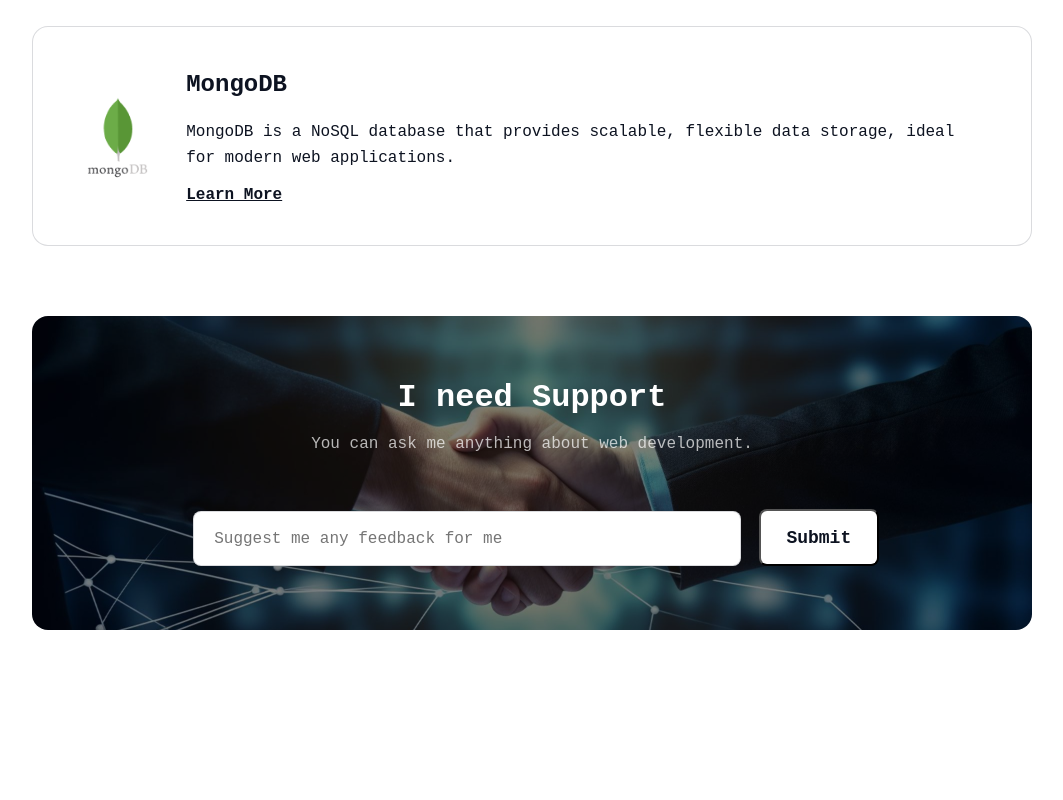
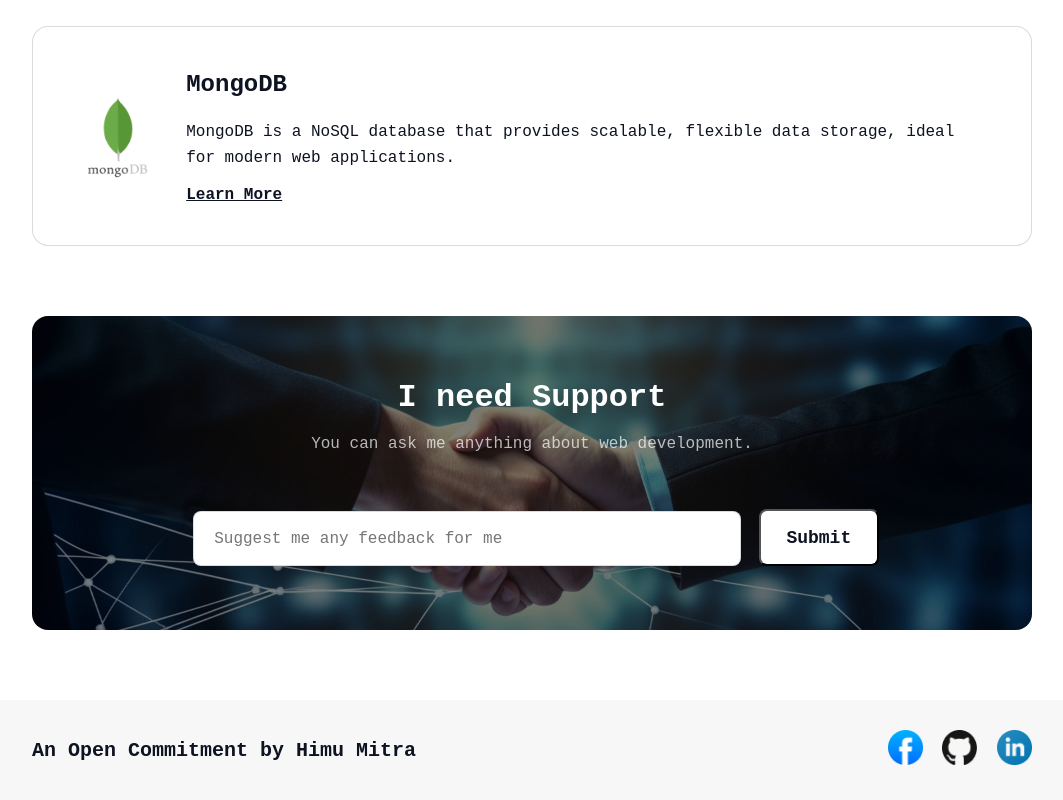
Before and after one commit to himu-mitra/Portfolio-Website-With-HTML-CSS, a plain HTML site: page index.html in a window 1280 px wide. Shown: the part 4250-5050 px from the top of the page, without its empty margins (108-1171 px from the left). Before the commit the page ends 4950 px from the top, so only its background shows below. Drawn offline with Linux system fonts and the light colour scheme; a web font is replaced by a local one.

Commit message:
Footer Section Added

```diff
--- a/index.html
+++ b/index.html
@@ -50,7 +50,8 @@
                         I will do coding and change the world by creating impactful,
                         innovative, and transformative solutions.
                     </p>
-                    <a href="https://medium.com/@coderacademy/how-to-change-the-world-by-learning-to-code-e92c356cc692" target="_blank">Learn More</a>
+                    <a href="https://medium.com/@coderacademy/how-to-change-the-world-by-learning-to-code-e92c356cc692"
+                        target="_blank">Learn More</a>
                 </div>
 
                 <img src="./images/Layer_1.png" alt="Image of a working developer" />
@@ -61,7 +62,8 @@
                 <div class="web-development-reason-content">
                     <h1>I will help People by creating Modern Web System.</h1>
                     <p>I will help people by creating efficient, modern web systems.</p>
-                    <a href="https://stackoverflow.com/questions/69160880/architecture-of-a-modern-web-app-with-a-lot-of-pages" target="_blank">Learn More</a>
+                    <a href="https://stackoverflow.com/questions/69160880/architecture-of-a-modern-web-app-with-a-lot-of-pages"
+                        target="_blank">Learn More</a>
                 </div>
             </div>
 
@@ -72,7 +74,8 @@
                         I will make modern applications that improve efficiency, enhance
                         user experiences, and solve real-world problems.
                     </p>
-                    <a href="https://www.strata.io/blog/app-identity-modernization/what-does-it-mean-modern-app/" target="_blank">Learn More</a>
+                    <a href="https://www.strata.io/blog/app-identity-modernization/what-does-it-mean-modern-app/"
+                        target="_blank">Learn More</a>
                 </div>
 
                 <img src="./images/Group-4.png" alt="Image of a working developer" />
@@ -103,7 +106,8 @@
         <section class="my-current-target-container">
             <div class="my-current-target-content">
                 <h1>My Current Target</h1>
-                <p>My current target is mastering HTML, CSS, and JavaScript to build engaging and responsive web applications.</p>
+                <p>My current target is mastering HTML, CSS, and JavaScript to build engaging and responsive web
+                    applications.</p>
             </div>
 
             <div class="my-current-target-items-container">
@@ -131,10 +135,11 @@
         <!-- My Current Target SECTION END -->
 
         <!-- My Next Target SECTION START  -->
-         <section class="my-next-target-container">
+        <section class="my-next-target-container">
             <div class="my-next-target-content">
                 <h1>My Next Target</h1>
-                <p>My next target is mastering ReactJS, NodeJS, and MongoDB to develop dynamic, full-stack web applications.</p>
+                <p>My next target is mastering ReactJS, NodeJS, and MongoDB to develop dynamic, full-stack web
+                    applications.</p>
             </div>
 
             <div class="my-next-target-items-container">
@@ -142,7 +147,8 @@
                 <div class="my-next-target-items-content">
                     <h1>ReactJS</h1>
                     <p>
-                        ReactJS is a JavaScript library for building user interfaces, focusing on efficient rendering and component-based architecture.
+                        ReactJS is a JavaScript library for building user interfaces, focusing on efficient rendering
+                        and component-based architecture.
                     </p>
                     <a href="https://react.dev/learn" target="_blank">Learn More</a>
                 </div>
@@ -153,9 +159,11 @@
                 <div class="my-next-target-items-content">
                     <h1>NodeJS</h1>
                     <p>
-                        Node.js enables server-side JavaScript, allowing scalable, high-performance network applications.
+                        Node.js enables server-side JavaScript, allowing scalable, high-performance network
+                        applications.
                     </p>
-                    <a href="https://nodejs.org/en/learn/getting-started/introduction-to-nodejs" target="_blank">Learn More</a>
+                    <a href="https://nodejs.org/en/learn/getting-started/introduction-to-nodejs" target="_blank">Learn
+                        More</a>
                 </div>
             </div>
 
@@ -164,12 +172,13 @@
                 <div class="my-next-target-items-content">
                     <h1>MongoDB</h1>
                     <p>
-                        MongoDB is a NoSQL database that provides scalable, flexible data storage, ideal for modern web applications.
+                        MongoDB is a NoSQL database that provides scalable, flexible data storage, ideal for modern web
+                        applications.
                     </p>
                     <a href="https://www.mongodb.com/" target="_blank">Learn More</a>
                 </div>
             </div>
-         </section>
+        </section>
         <!-- My Next Target SECTION END  -->
 
         <!-- I need Support SECTION START -->
@@ -187,8 +196,26 @@
         <!-- I need Support SECTION END -->
     </main>
 
-    <footer></footer>
+    <!-- FOOTER SECTION START -->
+    <footer>
+        <div class="footer-item-container">
+            <p>An Open Commitment by Himu Mitra</p>
+            <div class="footer-item-social">
+                <a href="https://www.facebook.com/himu.mitra.pinak" target="_blank">
+                    <img class="footer-item-social-img" src="./images/facebook.png" alt="Facebook Image">
+                </a>
 
+                <a href="https://github.com/himu-mitra" target="_blank">
+                    <img class="footer-item-social-img" src="./images/github.png" alt="github Image">
+                </a>
+
+                <a href="https://www.linkedin.com/login?fromSignIn=true&trk=guest_homepage-basic_nav-header-signin" target="_blank">
+                    <img class="footer-item-social-img" src="./images/linkedin-icon-1.png" alt="Linkedin Image">
+                </a>
+            </div>
+        </div>
+    </footer>
+    <!-- FOOTER SECTION END -->
 </body>
 
 </html>
--- a/styles/style.css
+++ b/styles/style.css
@@ -453,3 +453,37 @@
   font-weight: 600;
 }
 /* I need Support SECTION END */
+
+/* FOOTER SECTION START */
+footer {
+  height: 100px;
+  background: rgba(13, 19, 33, 0.03);
+  display: flex;
+  justify-content: center;
+}
+
+.footer-item-container {
+  width: 1000px;
+  height: auto;
+  margin: auto;
+  display: flex;
+  justify-content: space-between;
+  align-items: center;
+}
+
+.footer-item-container p {
+  color: rgb(13, 19, 33);
+  font-size: 20px;
+  font-weight: 600;
+}
+
+.footer-item-social-img {
+  width: 35px;
+  height: 35px;
+  margin-left: 10px;
+}
+
+.footer-item-social a {
+  text-decoration: none;
+}
+/* FOOTER SECTION END */
```
